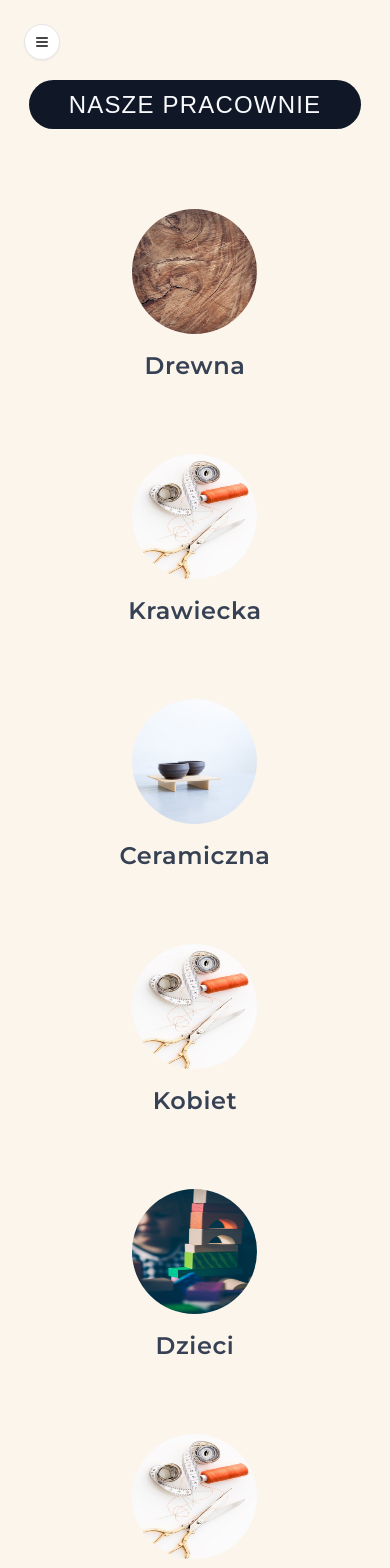
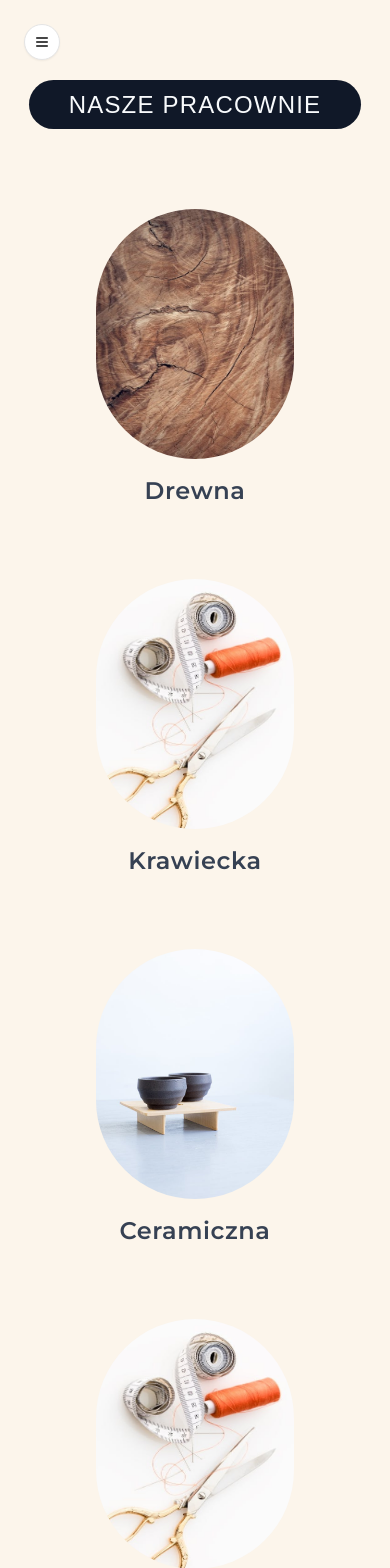
Before and after one commit to misiek869/Miasto_Pracownia_Foundation_Website, a Next.js app: page /pracownie in a window 390 px wide. Shown: the top 1568 px of the page. Built offline with nearby package versions, Linux system fonts and the light colour scheme; a web font is replaced by a local one.

Commit message:
change img sizes

```diff
--- a/app/(root)/pracownie/page.tsx
+++ b/app/(root)/pracownie/page.tsx
@@ -21,15 +21,15 @@ const WorkshopsPage = () => {
 			</div>
 
 			<PageTitle title='nasze pracownie' />
-			<div className='grid grid-cols-1 md:grid-cols-2 lg:grid-cols-3 gap-8 mt-20  md:px-40 px-20 xl:w-[70vw] mx-auto pb-40'>
+			<div className='grid grid-cols-1 sm:grid-cols-2 md:grid-cols-3 gap-8 mt-20  md:px-40 px-20 xl:w-[70vw] mx-auto pb-40'>
 				<div className='mb-10'>
 					<Link href={'/pracownie/pracownia_drewna'}>
 						<Image
 							src={wood}
 							alt='wood photo'
-							width={125}
-							height={125}
-							className='rounded-full mx-auto h-[125px] sm:h-[175px] sm:w-[175px] md:h-[200px] md:w-[200px] lg:h-[200px] lg:w-[200px] xl:h-[250px] xl:w-[250px]'
+							width={250}
+							height={250}
+							className='rounded-full mx-auto h-[250px]'
 						/>
 						<p className='text-center font-montserrat text-2xl tracking-wide font-semibold text-gray-700 mt-4'>
 							Drewna
@@ -41,9 +41,9 @@ const WorkshopsPage = () => {
 						<Image
 							src={tailoring}
 							alt='tailoring equipment photo'
-							width={125}
-							height={125}
-							className='rounded-full mx-auto h-[125px] sm:h-[175px] sm:w-[175px] md:h-[200px] md:w-[200px] lg:h-[200px] lg:w-[200px] xl:h-[250px] xl:w-[250px]'
+							width={250}
+							height={250}
+							className='rounded-full mx-auto h-[250px]'
 						/>
 						<p className='text-center font-montserrat text-2xl tracking-wide font-semibold text-gray-700 mt-4'>
 							Krawiecka
@@ -55,9 +55,9 @@ const WorkshopsPage = () => {
 						<Image
 							src={ceramics}
 							alt='ceramics photo'
-							width={125}
-							height={125}
-							className='rounded-full mx-auto h-[125px] sm:h-[175px] sm:w-[175px] md:h-[200px] md:w-[200px] lg:h-[200px] lg:w-[200px] xl:h-[250px] xl:w-[250px]'
+							width={250}
+							height={250}
+							className='rounded-full mx-auto h-[250px]'
 						/>
 						<p className='text-center font-montserrat text-2xl tracking-wide font-semibold text-gray-700 mt-4'>
 							Ceramiczna
@@ -69,9 +69,9 @@ const WorkshopsPage = () => {
 						<Image
 							src={tailoring}
 							alt='woman photo'
-							width={125}
-							height={125}
-							className='rounded-full mx-auto h-[125px] sm:h-[175px] sm:w-[175px] md:h-[200px] md:w-[200px] lg:h-[200px] lg:w-[200px] xl:h-[250px] xl:w-[250px]'
+							width={250}
+							height={250}
+							className='rounded-full mx-auto h-[250px]'
 						/>
 						<p className='text-center font-montserrat text-2xl tracking-wide font-semibold text-gray-700 mt-4'>
 							Kobiet
@@ -83,9 +83,9 @@ const WorkshopsPage = () => {
 						<Image
 							src={children}
 							alt='flowers photo'
-							width={125}
-							height={125}
-							className='rounded-full mx-auto h-[125px] sm:h-[175px] sm:w-[175px] md:h-[200px] md:w-[200px] lg:h-[200px] lg:w-[200px] xl:h-[250px] xl:w-[250px]'
+							width={250}
+							height={250}
+							className='rounded-full mx-auto h-[250px]'
 						/>
 						<p className='text-center font-montserrat text-2xl tracking-wide font-semibold text-gray-700 mt-4'>
 							Dzieci
@@ -97,9 +97,9 @@ const WorkshopsPage = () => {
 						<Image
 							src={tailoring}
 							alt='flowers photo'
-							width={125}
-							height={125}
-							className='rounded-full mx-auto h-[125px] sm:h-[175px] sm:w-[175px] md:h-[200px] md:w-[200px] lg:h-[200px] lg:w-[200px] xl:h-[250px] xl:w-[250px]'
+							width={250}
+							height={250}
+							className='rounded-full mx-auto h-[250px]'
 						/>
 						<p className='text-center font-montserrat text-2xl tracking-wide font-semibold text-gray-700 mt-4'>
 							Miasta
```
